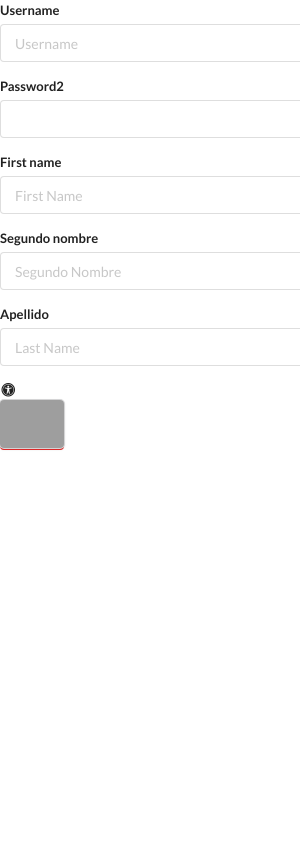
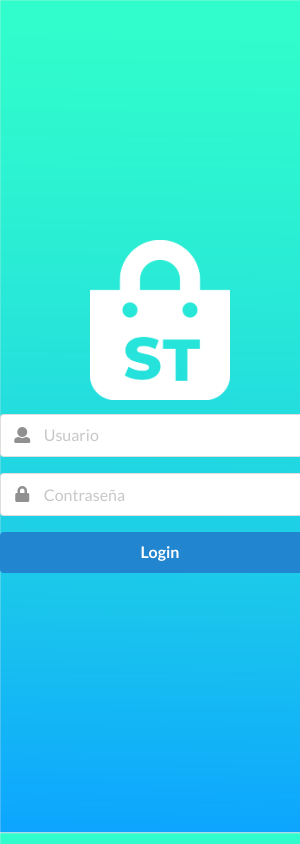
Before and after one commit to luisg84/Store-Tec, an Electron app: page index.html in a window 300 px wide. Shown: the top 844 px of the page. Drawn offline with nearby package versions, Linux system fonts and the light colour scheme; grey boxes are pictures that could not be loaded.

Commit message:
Se termono el prototipo de le login

```diff
--- a/css/master.css
+++ b/css/master.css
@@ -0,0 +1,22 @@
+body > .grid {
+      height: 100%;
+    }
+    .image {
+      margin-top: -100px;
+    }
+    .column {
+      max-width: 450px;
+    }
+
+.cree{
+color: rgb(255, 255, 255);
+}
+
+body{
+  background-image:url(../img/bg02.png);
+  background-color: rgb(230, 230, 230);
+}
+
+.logo{
+  width: 140px;
+}
--- a/index.html
+++ b/index.html
@@ -15,9 +15,48 @@
   <!-- Site Properties -->
   <title>Login Example - Semantic</title>
   <link rel="stylesheet" type="text/css" href="semantic/dist/semantic.min.css">
+  <link rel="stylesheet" href="css/master.css">
 <body>
 
+  <!--se crean los campos de el formulario-->
 
+
+
+  <div class="ui middle aligned center aligned grid">
+    <div class="column">
+      <h2 class="ui grey image header">
+        <div class="content">
+        <img src="img/st.png" alt="" class="logo">
+        </div>
+      </h2>
+      <form class="ui large form">
+        <div class="ui ">
+          <div class="field">
+            <div class="ui left icon input">
+              <i class="user icon"></i>
+              <input type="text" name="email" placeholder="Usuario">
+            </div>
+          </div>
+          <div class="field">
+            <div class="ui left icon input">
+              <i class="lock icon"></i>
+              <input type="password" name="password" placeholder="Contraseña">
+            </div>
+          </div>
+          <a href="" class="ui fluid  large blue submit button botp">Login</a>
+        </div>
+
+        <div class="ui error message"></div>
+
+      </form>
+
+    </div>
+  </div>
+
+
+
+
+<!--
 
   <div class="ui equal width form">
     <div class="fields">
@@ -54,7 +93,9 @@
     </div>
   </a>
 
-</div>
+-->
+
+
 <!--////Scripst////-->
 <!--Aqui se llaman a los scripts que tendran interacccion con el html-->
 
--- a/main.js
+++ b/main.js
@@ -20,7 +20,9 @@ app.on('ready', function(){
     pathname: path.join(__dirname, 'index.html'),
     protocol: 'file:',
     slashes: true
+
   }));
+  mainWindow.isResizable(false);
 
 
   //construye el menu desde el template
@@ -31,6 +33,7 @@ app.on('ready', function(){
   //Menu.setAppliactionMenu(mainMenu);
   Menu.setApplicationMenu(menu)
 });
+
 //Se encargara de agregar ventana
 function createAddWindow(){
   //crea una nueva ventana
@@ -46,6 +49,7 @@ function createAddWindow(){
     protocol: 'file:',
     slashes: true
   }));
+
   //se encarga de recoleccion de basura
   addWindow.on('close', function(){
     addWindow = null;
```
Also changed, not shown: img/Sin título-1.png (added), img/bg01.jpg (added), img/bg02.png (added), img/bg03.png (added), img/bg04.png (added), img/bg05.png (added), img/logo.png (added), img/logo.svg (added), img/st.png (added), 1 other file.
